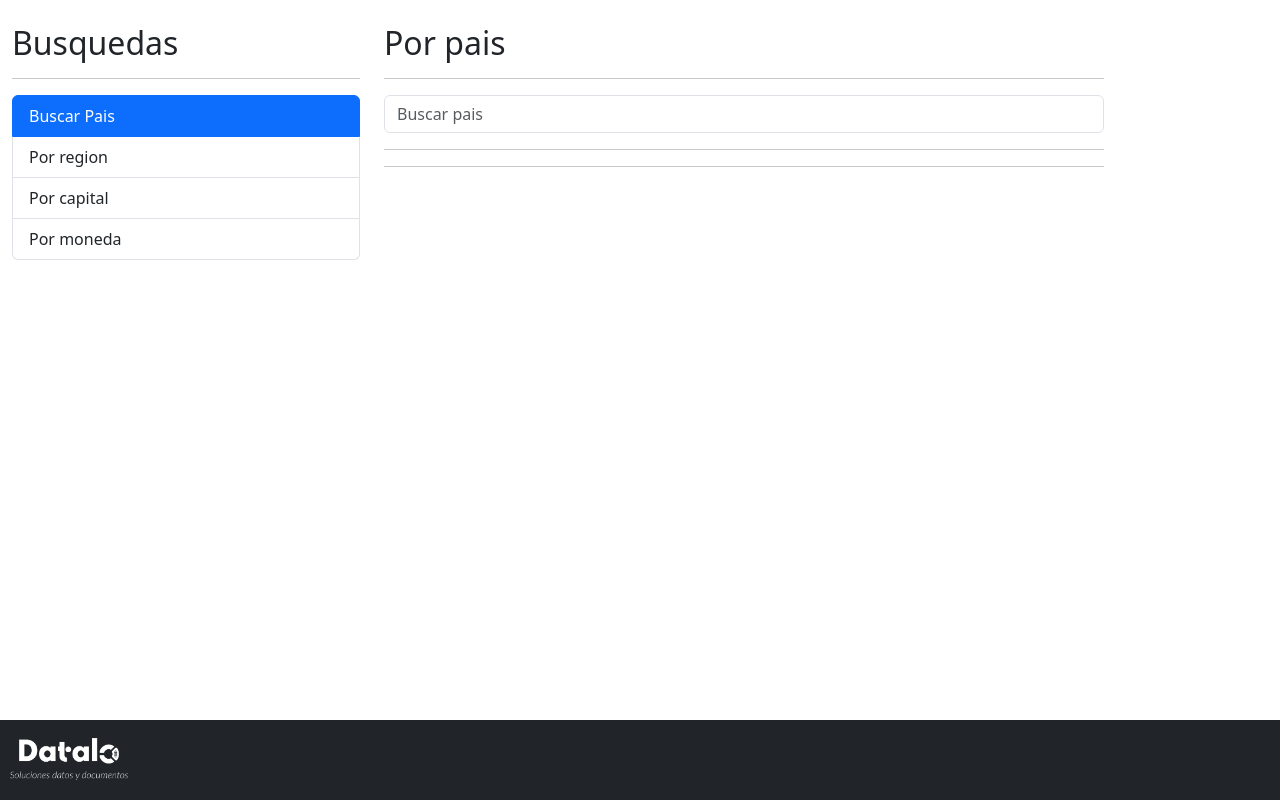
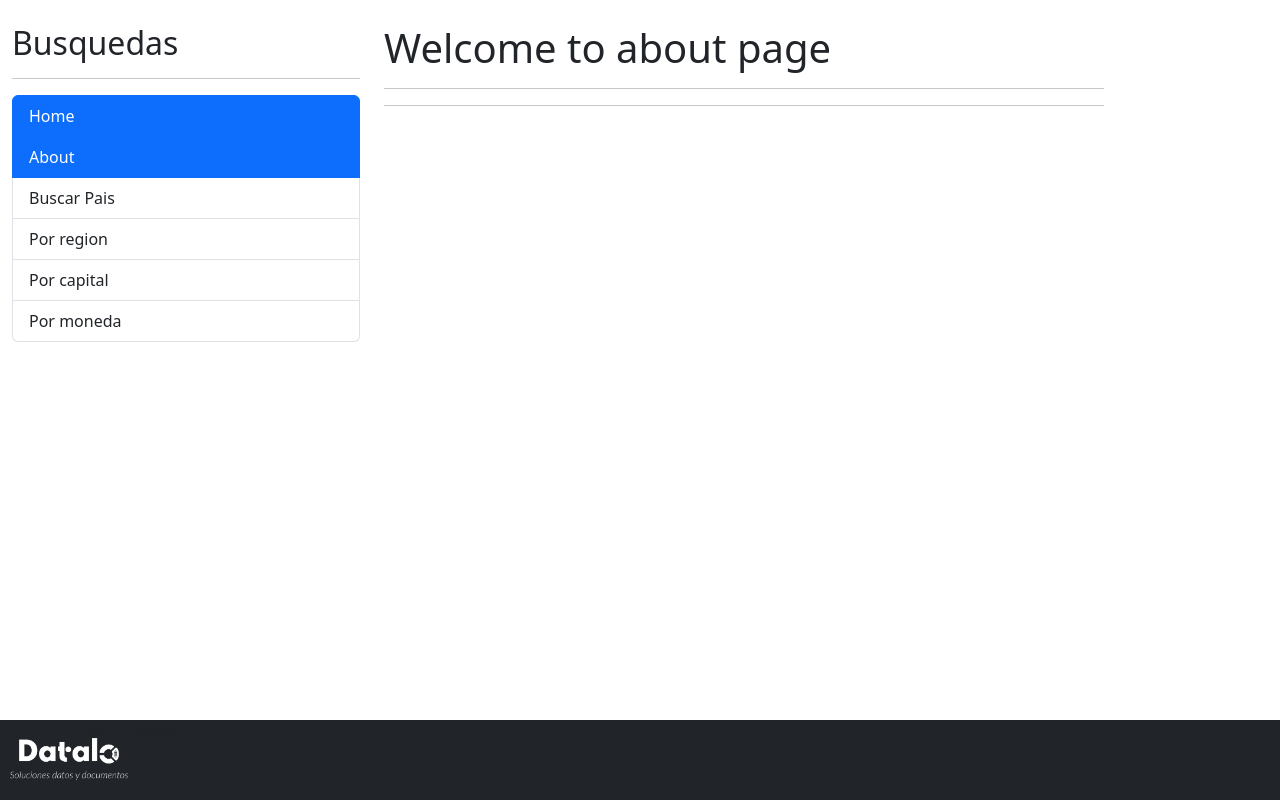
Before and after one commit to Juan-Angel-Cepeda/paises, an Angular app: page /about in a window 1280 px wide. Before the commit this address led to /. Built offline with nearby package versions, Linux system fonts and the light colour scheme.

Commit message:
home and about pages

```diff
--- /dev/null
+++ b/src/app/shared/pages/about/about.component.html
@@ -0,0 +1,4 @@
+<h1>
+    Welcome to about page
+</h1>
+<hr>
--- /dev/null
+++ b/src/app/shared/pages/about/about.component.ts
@@ -0,0 +1,14 @@
+import { Component, OnInit } from '@angular/core';
+
+@Component({
+  selector: 'app-about',
+  templateUrl: './about.component.html'
+})
+export class AboutComponent implements OnInit {
+
+  constructor() { }
+
+  ngOnInit(): void {
+  }
+
+}
--- /dev/null
+++ b/src/app/shared/pages/home/home.component.html
@@ -0,0 +1,3 @@
+<h1>
+    Welcome Home Bitch
+</h1>
--- /dev/null
+++ b/src/app/shared/pages/home/home.component.ts
@@ -0,0 +1,14 @@
+import { Component, OnInit } from '@angular/core';
+
+@Component({
+  selector: 'app-home',
+  templateUrl: './home.component.html'
+})
+export class HomeComponent implements OnInit {
+
+  constructor() { }
+
+  ngOnInit(): void {
+  }
+
+}
--- a/src/app/shared/sidebar/sidebar.component.html
+++ b/src/app/shared/sidebar/sidebar.component.html
@@ -3,6 +3,18 @@
 <ul class="list-group">
 
     <li routerLink=""
+        routerLinkActive="active"
+        class="list-group-item">
+        Home
+    </li>
+
+    <li routerLink="about"
+        routerLinkActive="active"
+        class="list-group-item">
+        About
+    </li>
+
+    <li routerLink="pais"
         routerLinkActive="active"
         [routerLinkActiveOptions]="{exact:true}"
         class="list-group-item">
```
Also changed, not shown: src/app/app-routing.module.ts (+15 -3 lines), src/app/shared/shared.module.ts (+6 -1 lines).
